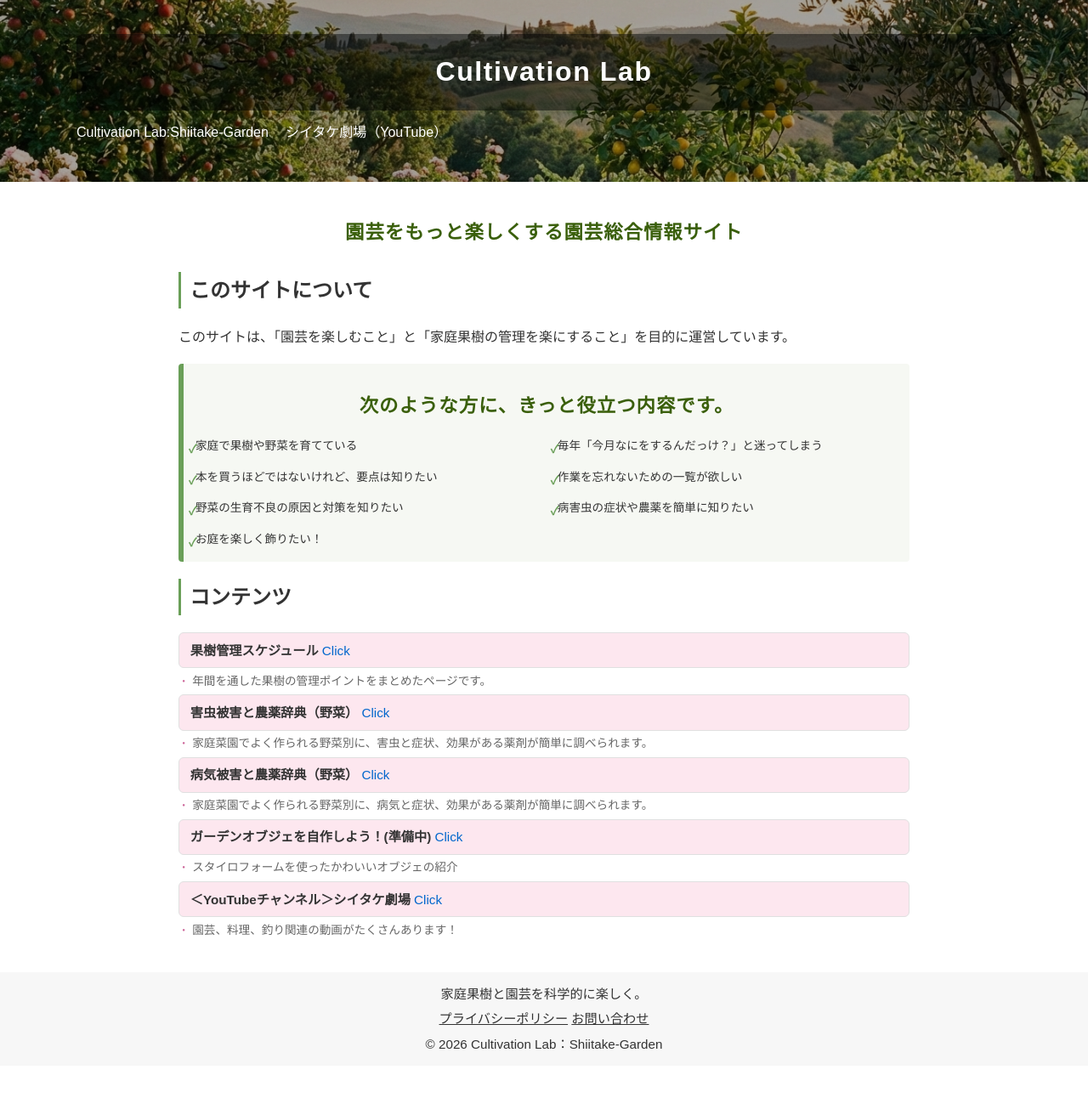
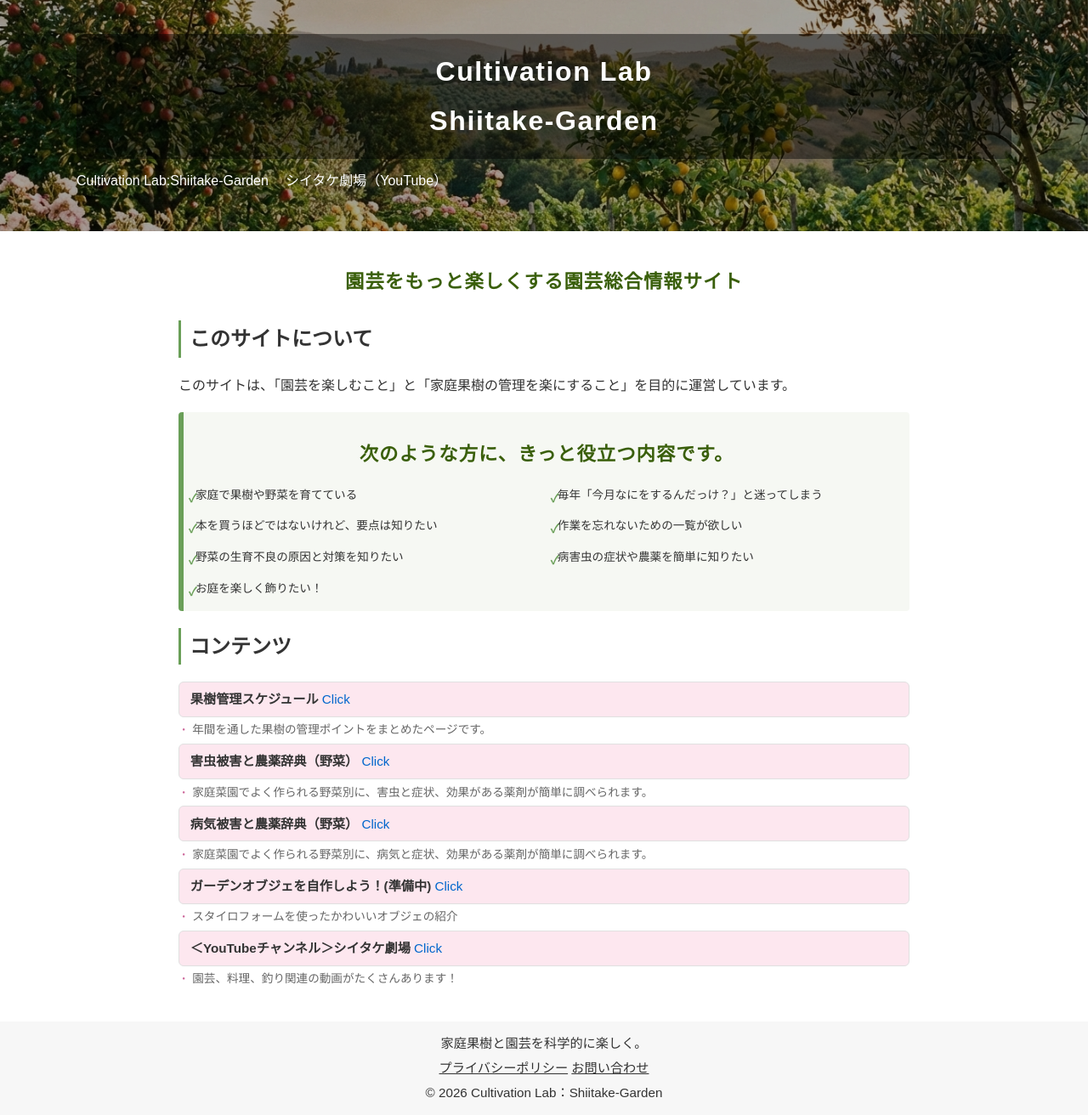
Before and after one commit to shiitake-garden/shiitake-garden.github.io, a Jekyll site: the page built from index.html, in a window 1280 px wide. Shown: the whole page at 85% size. Built offline with Jekyll 4.4.1, drawn with Linux system fonts in a browser that asks for light colours; before the commit the page ends 1254 px from its top, so only the background shows below that.

Commit message:
Update header.html

```diff
--- a/_includes/header.html
+++ b/_includes/header.html
@@ -1,7 +1,7 @@
 <header class="site-header">
   <div class="header-overlay"></div>
   <div class="header-inner">
-    <h1 class="site-title">Cultivation Lab</h1>
+    <h1 class="site-title">Cultivation Lab<BR>Shiitake-Garden</h1>
     <nav class="site-nav">
       <a href="https://shiitake-garden.github.io/">Cultivation Lab:Shiitake-Garden</a>
       <a href="https://www.youtube.com/channel/UCrtw70zncgFarJrSXo7ztjg">シイタケ劇場（YouTube）</a>
```
